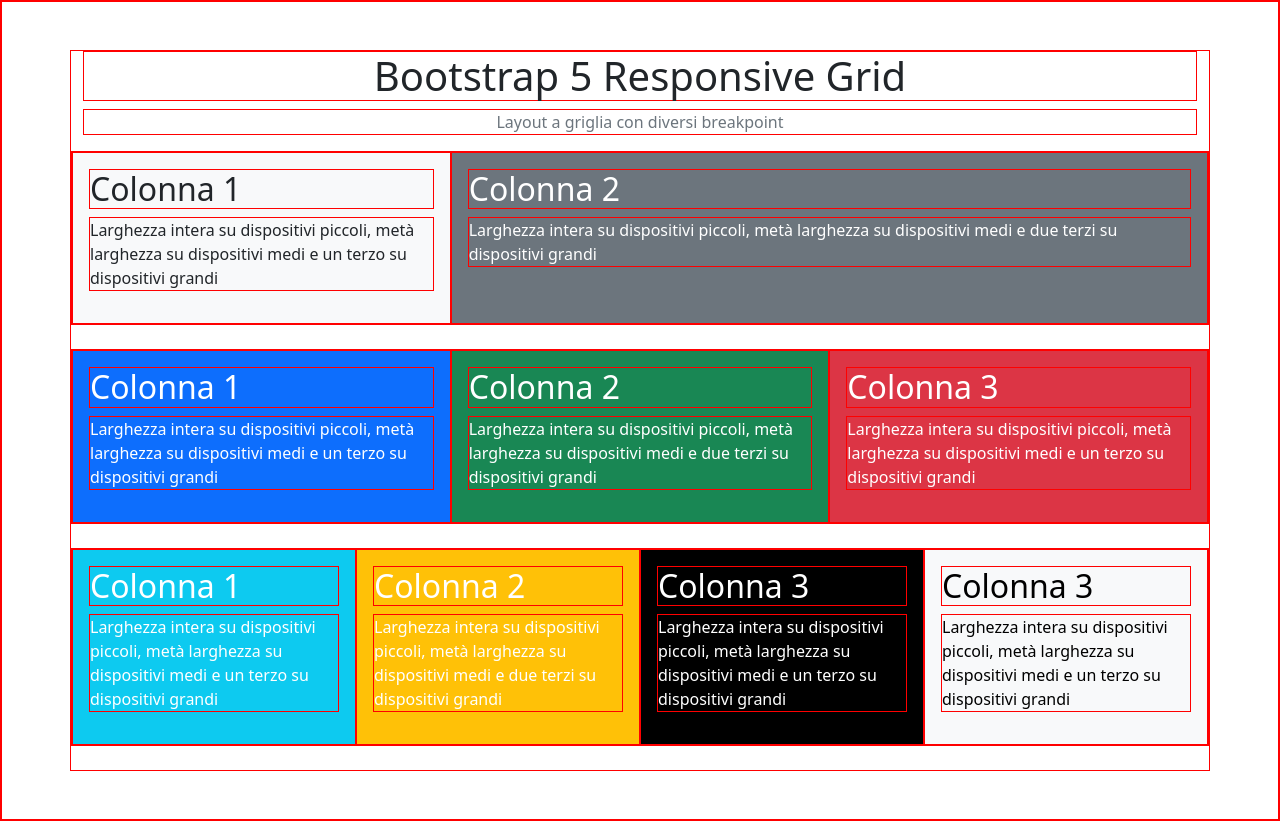
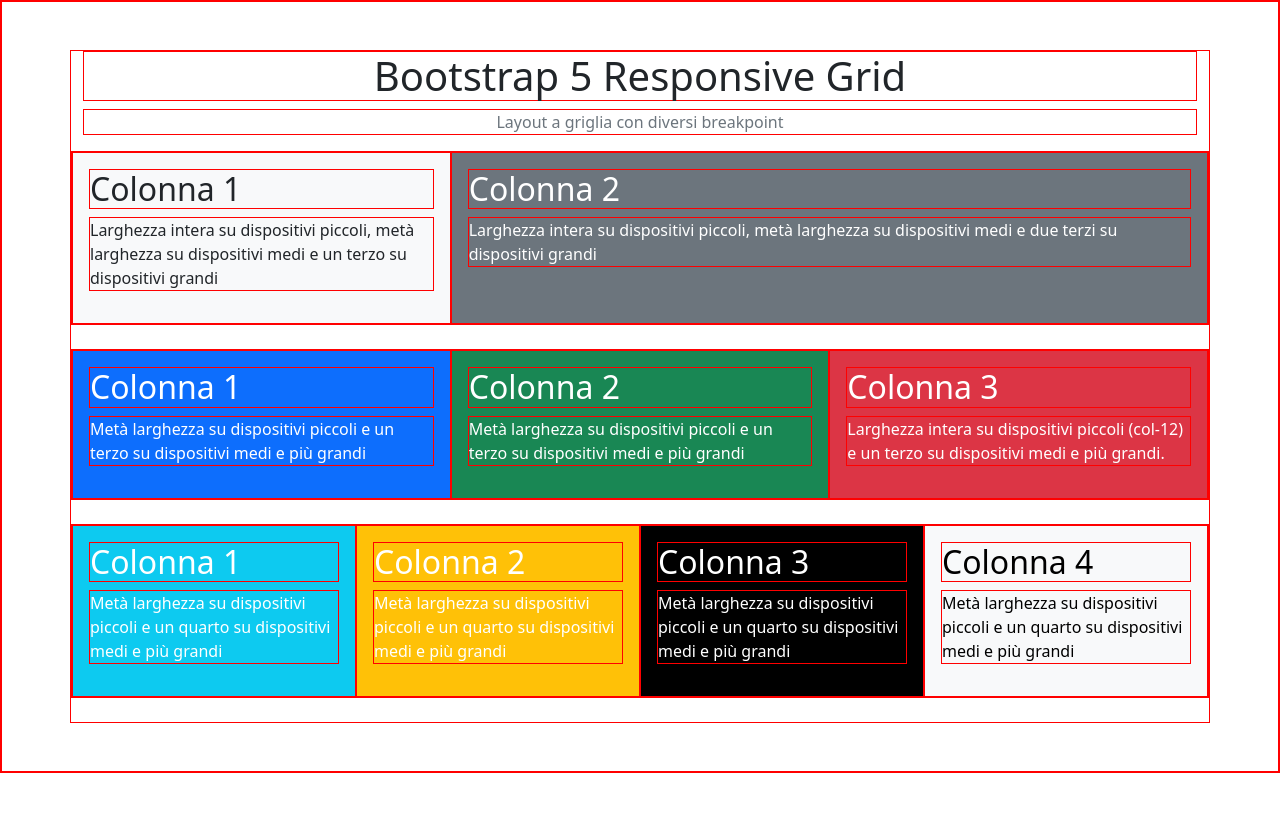
Before and after one commit to DavidIncarbone/htmlcss-bootstrap-layout, a plain HTML site: page index.html in a window 1280 px wide. After the commit the page ends 800 px from the top, so only its background shows below. Drawn offline with nearby package versions, Linux system fonts and the light colour scheme.

Commit message:
add correct text

```diff
--- a/index.html
+++ b/index.html
@@ -58,8 +58,7 @@
 
                 </h2>
                 <p>
-                    Larghezza intera su dispositivi piccoli, metà larghezza su dispositivi medi e un terzo su
-                    dispositivi grandi
+                    Metà larghezza su dispositivi piccoli e un terzo su dispositivi medi e più grandi
                 </p>
             </div>
             <div class="di-bg-green col-sm-6 p-3 di-bg-gray text-white col-md-4">
@@ -68,8 +67,7 @@
 
                 </h2>
                 <p>
-                    Larghezza intera su dispositivi piccoli, metà larghezza su dispositivi medi e due terzi su
-                    dispositivi grandi
+                    Metà larghezza su dispositivi piccoli e un terzo su dispositivi medi e più grandi
                 </p>
             </div>
 
@@ -78,8 +76,7 @@
 
                 </h2>
                 <p>
-                    Larghezza intera su dispositivi piccoli, metà larghezza su dispositivi medi e un terzo su
-                    dispositivi grandi
+                    Larghezza intera su dispositivi piccoli (col-12) e un terzo su dispositivi medi e più grandi.
                 </p>
             </div>
         </div>
@@ -94,8 +91,7 @@
 
                 </h2>
                 <p>
-                    Larghezza intera su dispositivi piccoli, metà larghezza su dispositivi medi e un terzo su
-                    dispositivi grandi
+                    Metà larghezza su dispositivi piccoli e un quarto su dispositivi medi e più grandi
                 </p>
             </div>
             <div class="di-bg-yellow col-sm-6 p-3 di-bg-gray text-white col-md-3">
@@ -104,8 +100,7 @@
 
                 </h2>
                 <p>
-                    Larghezza intera su dispositivi piccoli, metà larghezza su dispositivi medi e due terzi su
-                    dispositivi grandi
+                    Metà larghezza su dispositivi piccoli e un quarto su dispositivi medi e più grandi
                 </p>
             </div>
 
@@ -114,18 +109,16 @@
 
                 </h2>
                 <p>
-                    Larghezza intera su dispositivi piccoli, metà larghezza su dispositivi medi e un terzo su
-                    dispositivi grandi
+                    Metà larghezza su dispositivi piccoli e un quarto su dispositivi medi e più grandi
                 </p>
             </div>
 
             <div class="di-light-gray text-black col-sm-6 p-3 di-light-gray col-md-3">
-                <h2> Colonna 3
+                <h2> Colonna 4
 
                 </h2>
                 <p>
-                    Larghezza intera su dispositivi piccoli, metà larghezza su dispositivi medi e un terzo su
-                    dispositivi grandi
+                    Metà larghezza su dispositivi piccoli e un quarto su dispositivi medi e più grandi
                 </p>
             </div>
         </div>
```
